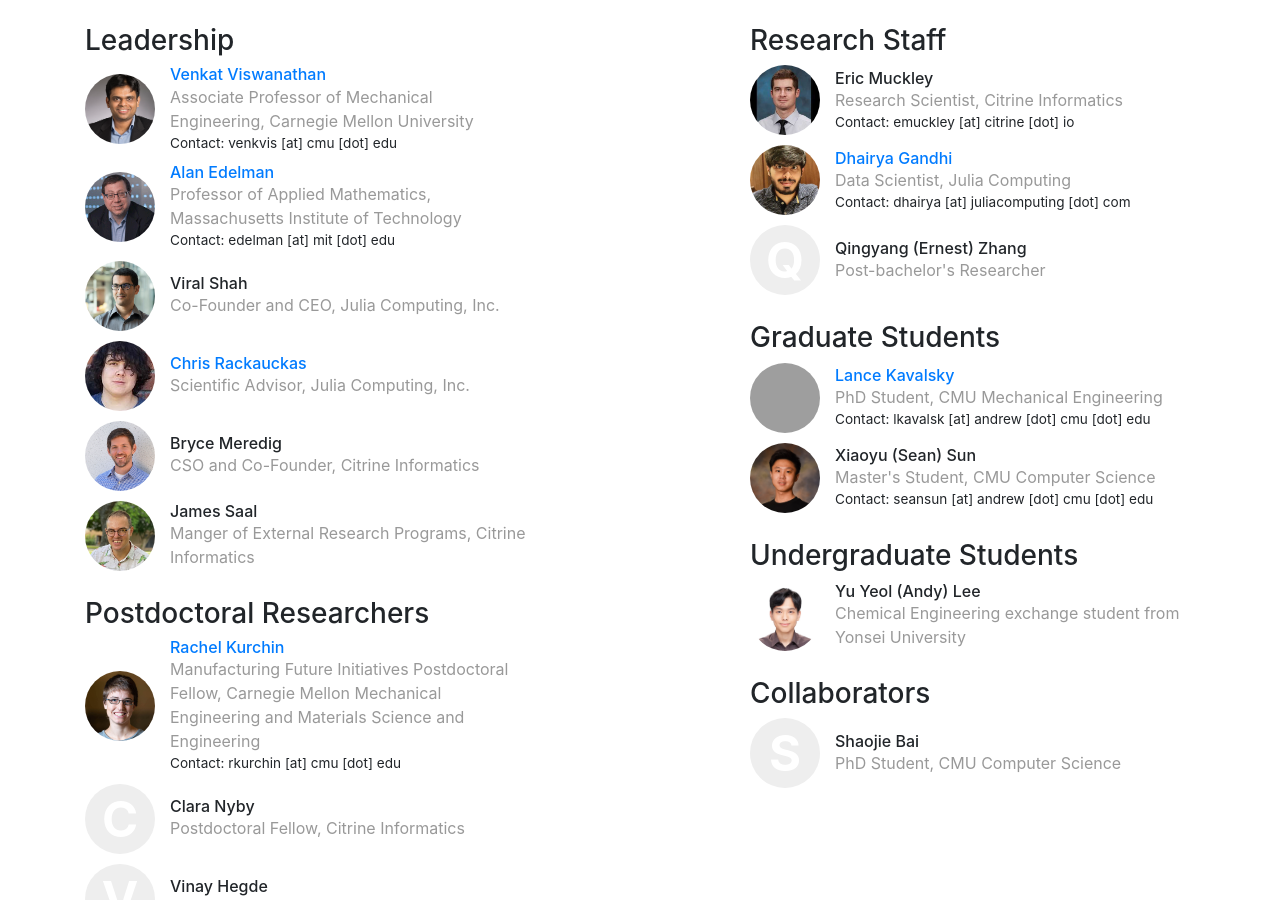
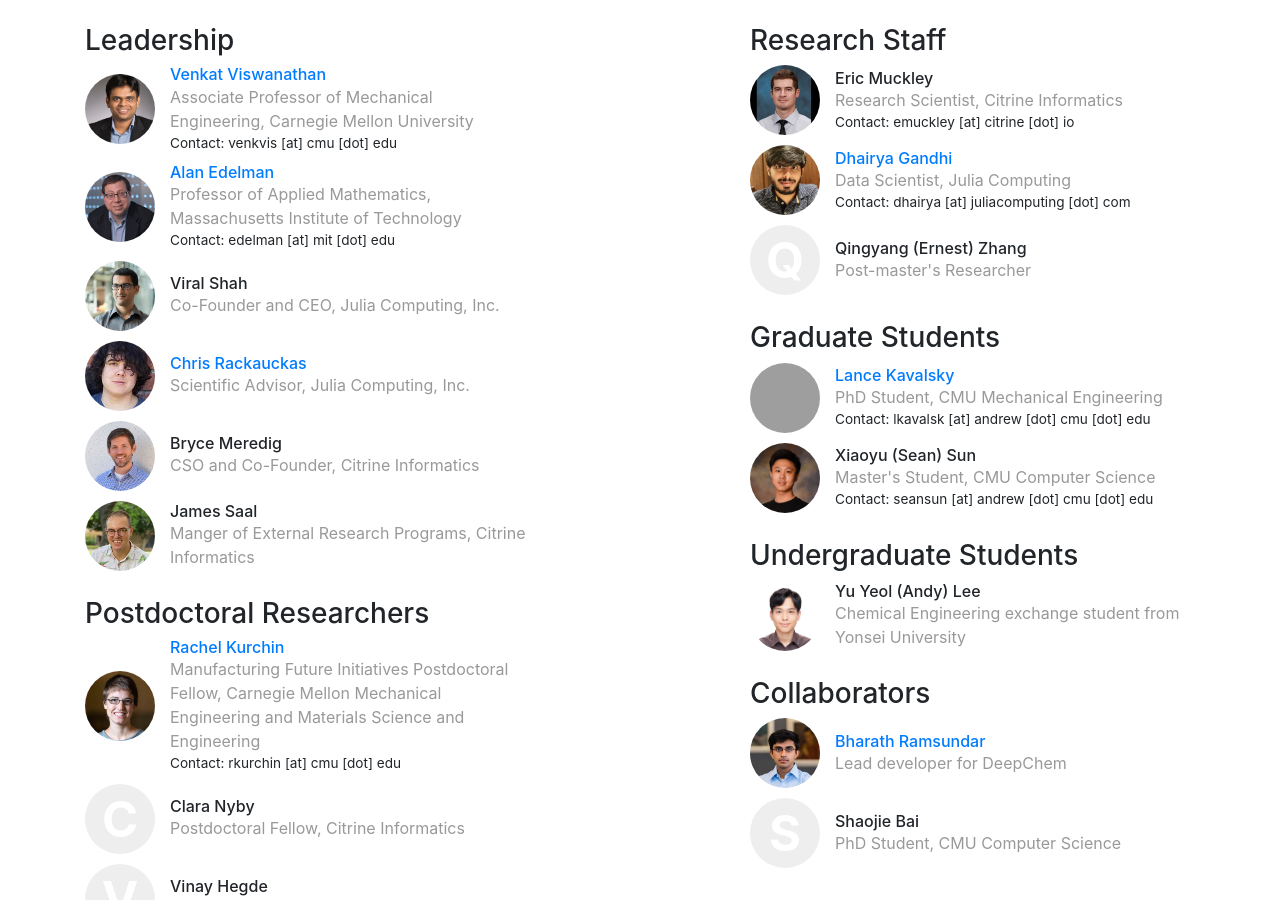
Before and after one commit to uwsampa/research-group-web, a Jekyll site: the page built from index.html, in a window 1280 px wide and 900 px high, scrolled down 1780 px. Built offline with Jekyll 4.4.1, drawn with Linux system fonts in a browser that asks for light colours; grey boxes are pictures that could not be loaded.

Commit message:
add Bharath to collaborators

```diff
--- a/_data/people.yml
+++ b/_data/people.yml
@@ -90,18 +90,25 @@
     bio: Master's Student, CMU Computer Science
     email: seansun [at] andrew [dot] cmu [dot] edu
 
-shaojie:
-    display_name: "Shaojie Bai"
-    role: collab
-    bio: PhD Student, CMU Computer Science
-
 ernest:
     display_name: "Qingyang (Ernest) Zhang"
     role: staff
-    bio: Post-bachelor's Researcher
+    bio: Post-master's Researcher
 
 yy:
     display_name: "Yu Yeol (Andy) Lee"
     role: ugrad
     image: img/people/YY_Lee.png
     bio: Chemical Engineering exchange student from Yonsei University
+
+bharath:
+    display_name: "Bharath Ramsundar"
+    role: collab
+    bio: Lead developer for DeepChem
+    webpage: "https://rbharath.github.io"
+    image: img/people/Bharath_Ramsundar.jpeg
+
+shaojie:
+    display_name: "Shaojie Bai"
+    role: collab
+    bio: PhD Student, CMU Computer Science
```
Also changed, not shown: img/people/Bharath_Ramsundar.jpeg (added).
